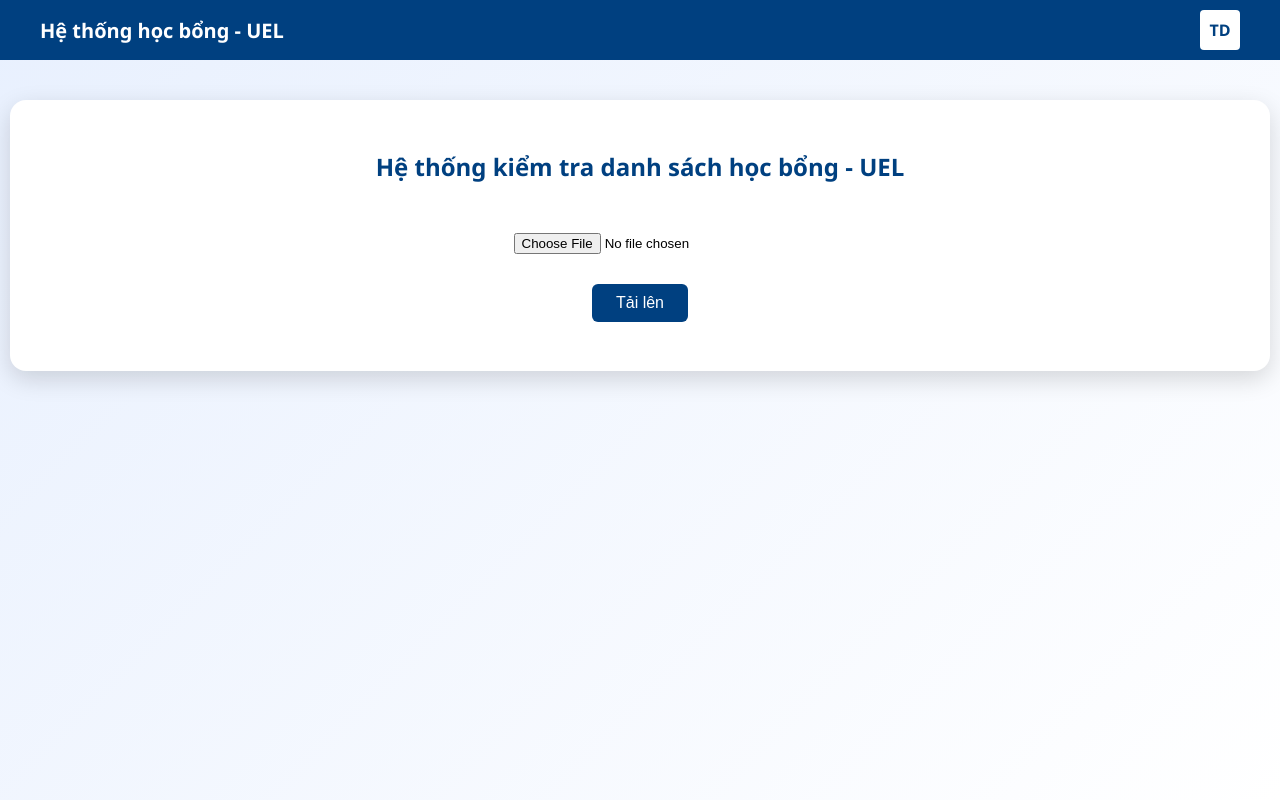
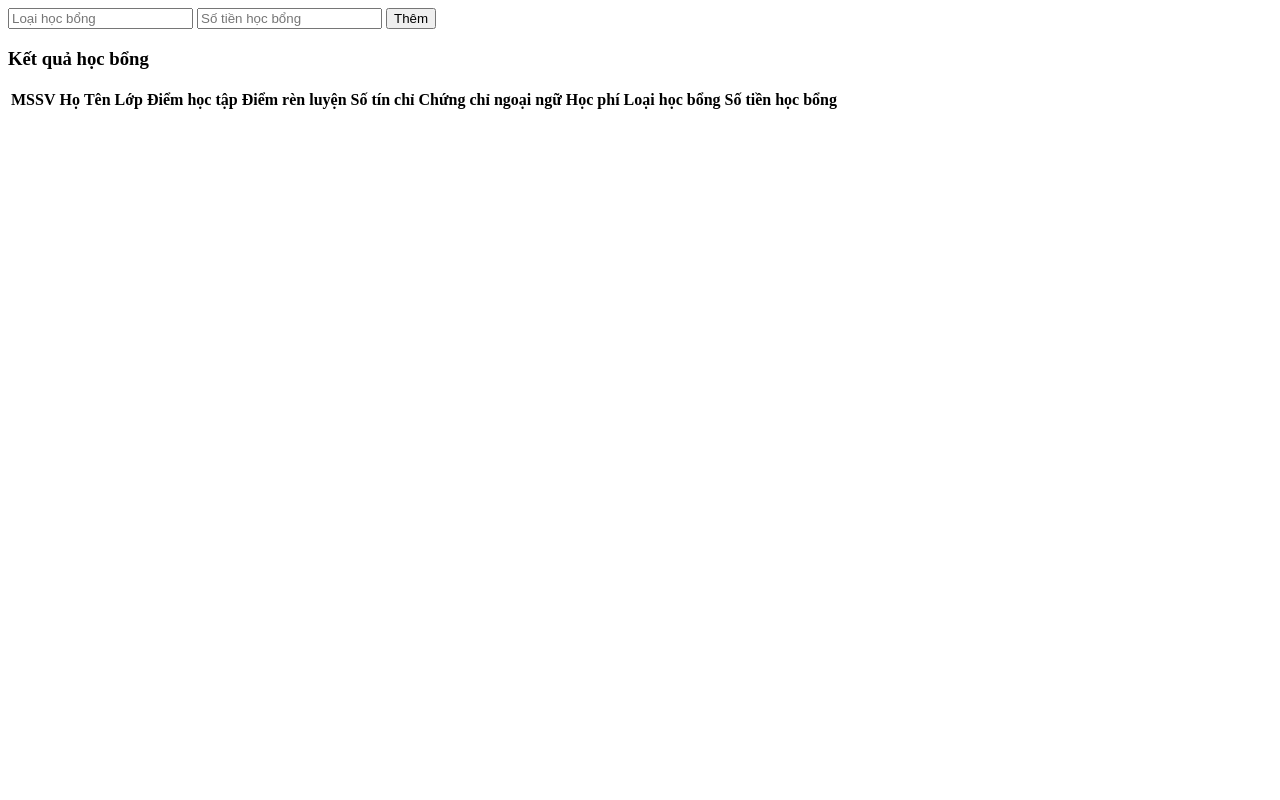
Before and after one commit to tramnguyen20/scholarship, a plain HTML site: page index.html in a window 1280 px wide. Drawn offline with Linux system fonts and the light colour scheme.

Commit message:
Update index.html

```diff
--- a/index.html
+++ b/index.html
@@ -1,164 +1,40 @@
-<!DOCTYPE html>
-<html lang="vi">
-<head>
-  <meta charset="UTF-8">
-  <title>Hệ thống kiểm tra danh sách học bổng - UEL</title>
-  <script src="https://cdnjs.cloudflare.com/ajax/libs/xlsx/0.18.5/xlsx.full.min.js"></script>
-  <style>
-    html, body {
-      height: 100%;
-      margin: 0;
-      padding: 0;
-      overflow-x: auto;
-      font-family: 'Segoe UI', Tahoma, Geneva, Verdana, sans-serif;
-      background: linear-gradient(135deg, #e8f0fe, #ffffff);
-    }
-    .top-bar {
-      display: flex;
-      justify-content: space-between;
-      align-items: center;
-      padding: 10px 40px;
-      background-color: #004080;
-      color: white;
-    }
-    .top-bar .title {
-      font-size: 20px;
-      font-weight: bold;
-    }
-    .avatar {
-      width: 40px;
-      height: 40px;
-      background-color: white;
-      color: #004080;
-      border-radius: 4px;
-      display: flex;
-      align-items: center;
-      justify-content: center;
-      font-weight: bold;
-      cursor: pointer;
-    }
-    .upload-box {
-      background: #fff;
-      padding: 30px;
-      border-radius: 16px;
-      box-shadow: 0 8px 24px rgba(0,0,0,0.15);
-      max-width: 1200px;
-      margin: 40px auto;
-      text-align: center;
-      overflow-x: auto;
-    }
-    h2, #dynamic-title {
-      color: #004080;
-      white-space: normal;
-    }
-    input[type="file"] {
-      margin-top: 20px;
-      padding: 10px;
-    }
-    button {
-      margin-top: 20px;
-      padding: 10px 24px;
-      background-color: #004080;
-      color: white;
-      border: none;
-      border-radius: 6px;
-      cursor: pointer;
-      font-size: 16px;
-    }
-    button:hover {
-      background-color: #0066cc;
-    }
-    #status {
-      margin-top: 15px;
-      font-weight: bold;
-    }
-    table {
-      margin-top: 25px;
-      min-width: 1000px;
-      border-collapse: collapse;
-    }
-    th, td {
-      border: 1px solid #ccc;
-      padding: 8px;
-      text-align: left;
-      white-space: nowrap;
-    }
-    th {
-      background-color: #f0f8ff;
-    }
-  </style>
-</head>
-<body>
-  <div class="top-bar">
-    <div class="title">Hệ thống học bổng - UEL</div>
-    <div class="avatar" title="Tài khoản hiện tại">TD</div>
-  </div>
-
-  <div class="upload-box">
-    <h2>Hệ thống kiểm tra danh sách học bổng - UEL</h2>
-    <form id="uploadForm">
-      <input type="file" id="fileInput" accept=".xlsx,.xls" />
-      <br/>
-      <button type="button" onclick="handleFile()">Tải lên</button>
+<input type="text" placeholder="Loại học bổng" id="loai">
+      <input type="number" placeholder="Số tiền học bổng" id="st">
+      <button type="button" onclick="addRow()">Thêm</button>
     </form>
     <p id="status"></p>
-    <h3 id="dynamic-title"></h3>
-    <div id="table-container"></div>
+    <h3 id="dynamic-title">Kết quả học bổng</h3>
+    <div id="table-container">
+      <table id="data-table">
+        <thead>
+          <tr>
+            <th>MSSV</th><th>Họ</th><th>Tên</th><th>Lớp</th><th>Điểm học tập</th><th>Điểm rèn luyện</th><th>Số tín chỉ</th><th>Chứng chỉ ngoại ngữ</th><th>Học phí</th><th>Loại học bổng</th><th>Số tiền học bổng</th>
+          </tr>
+        </thead>
+        <tbody></tbody>
+      </table>
+    </div>
   </div>
 
   <script>
-    function handleFile() {
-      const fileInput = document.getElementById('fileInput');
-      const status = document.getElementById('status');
-      const title = document.getElementById('dynamic-title');
-      const tableContainer = document.getElementById('table-container');
-
-      if (!fileInput.files.length) {
-        status.textContent = "Vui lòng chọn tệp Excel để tải lên.";
-        status.style.color = "red";
+    function addRow() {
+      const get = id => document.getElementById(id).value;
+      const values = [get('mssv'), get('ho'), get('ten'), get('lop'), get('dht'), get('drl'), get('tc'), get('ccnn'), get('hp'), get('loai'), get('st')];
+      if (values.some(v => v === '')) {
+        document.getElementById('status').textContent = 'Vui lòng điền đầy đủ thông tin!';
+        document.getElementById('status').style.color = 'red';
         return;
       }
-
-      const file = fileInput.files[0];
-      const reader = new FileReader();
-
-      const fileName = file.name;
-      const lowerFileName = fileName.toLowerCase();
-      const match = lowerFileName.match(/hk(?:_|\s)*(\d)(?:_|\s)*(\d{4})(\d{4})/);
-
-      if (match) {
-        const hk = match[1];
-        const nam1 = match[2];
-        const nam2 = match[3];
-        title.textContent = `Kết quả học bổng học kỳ ${hk} năm học ${nam1}-${nam2}`;
-      } else {
-        title.textContent = `Kết quả học bổng từ tệp: ${file.name}`;
-      }
-
-      reader.onload = function (e) {
-        const data = new Uint8Array(e.target.result);
-        const workbook = XLSX.read(data, { type: 'array' });
-        const sheetName = workbook.SheetNames[0];
-        const worksheet = workbook.Sheets[sheetName];
-        const json = XLSX.utils.sheet_to_json(worksheet, { header: 1 });
-
-        if (json.length === 0) {
-          tableContainer.innerHTML = '<p>Không tìm thấy dữ liệu trong tệp Excel.</p>';
-          return;
-        }
-
-        let html = '<table>';
-        json.forEach((row, i) => {
-          html += '<tr>' + row.map(cell => `<${i === 0 ? 'th' : 'td'}>${cell ?? ''}</${i === 0 ? 'th' : 'td'}>`).join('') + '</tr>';
-        });
-        html += '</table>';
-
-        tableContainer.innerHTML = html;
-        status.textContent = `Đã tải tệp "${file.name}" thành công!`;
-        status.style.color = "green";
-      };
-
-      reader.readAsArrayBuffer(file);
+      const tr = document.createElement('tr');
+      values.forEach(val => {
+        const td = document.createElement('td');
+        td.textContent = val;
+        tr.appendChild(td);
+      });
+      document.querySelector('#data-table tbody').appendChild(tr);
+      document.getElementById('status').textContent = 'Đã thêm dòng thành công!';
+      document.getElementById('status').style.color = 'green';
+      document.getElementById('inputForm').reset();
     }
   </script>
 </body>
```
